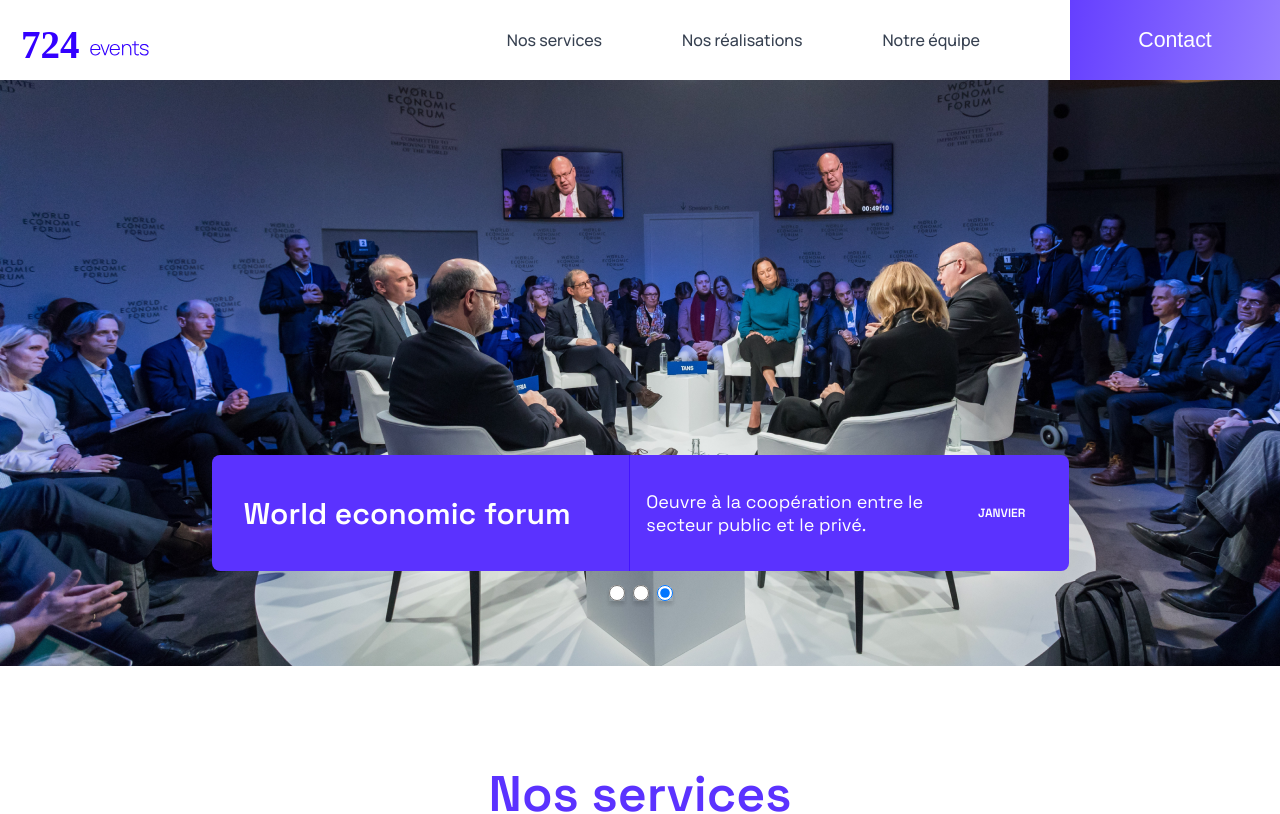
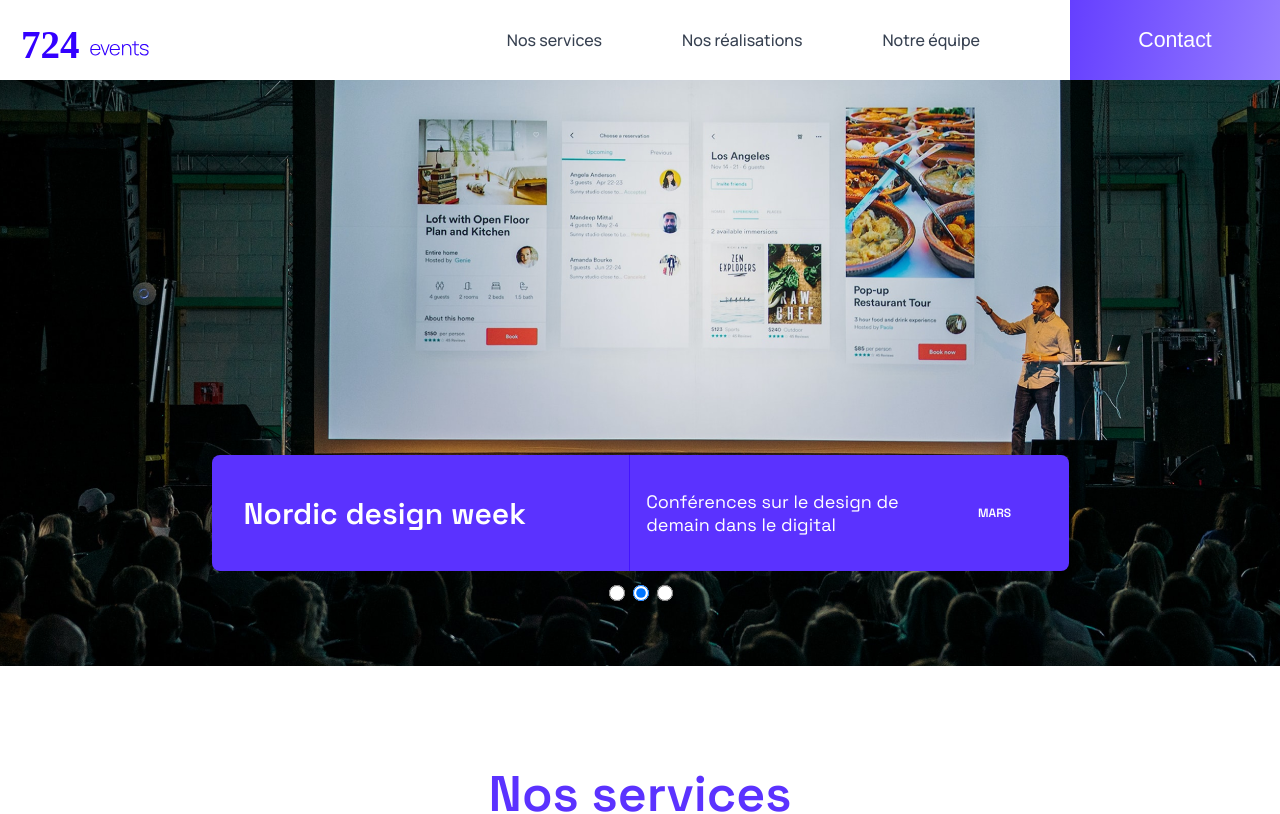
Before and after one commit to samylouati/724event, a React (Create React App) app: page / in a window 1280 px wide. Shown: the top 814 px of the page. Built offline with nearby package versions, Linux system fonts and the light colour scheme.

Commit message:
correction mentorat

```diff
--- a/src/containers/Slider/index.js
+++ b/src/containers/Slider/index.js
@@ -1,4 +1,4 @@
-import { useEffect, useState } from "react";
+import React, { useEffect, useState } from "react";
 import { useData } from "../../contexts/DataContext";
 import { getMonth } from "../../helpers/Date";
 
@@ -11,52 +11,47 @@
     new Date(evtA.date) < new Date(evtB.date) ? -1 : 1
   );
   const nextCard = () => {
-    // Ajout condition pour appel de la fonction
-    if (byDateDesc) {
-      setTimeout(
-        () => setIndex(index < byDateDesc.length ? index + 1 : 0),
-        5000
-      );
-    }
+    setTimeout(
+      () => setIndex(index < (byDateDesc?.length || 0) - 1 ? index + 1 : 0),
+      5000
+    );
   };
   useEffect(() => {
     nextCard();
-  },
-
-  [index]); // J'ajoute un index comme dependance pour eviter les problemes de rendu
-
+  });
   return (
     <div className="SlideCardList">
-      {byDateDesc?.map((focus, idx) => (
-        <>
+      {byDateDesc?.map((event, idx) => (
+        <React.Fragment key={`${event.title}-Fragment`}>
           <div
-            key={focus.id}
+            key={event.title}
             className={`SlideCard SlideCard--${
               index === idx ? "display" : "hide"
             }`}
           >
-            <img src={focus.cover} alt="forum" />
+            <img src={event.cover} alt="forum" />
             <div className="SlideCard__descriptionContainer">
               <div className="SlideCard__description">
-                <h3>{focus.title}</h3>
-                <p>{focus.description}</p>
-                <div>{getMonth(new Date(focus.date))}</div>
+                <h3>{event.title}</h3>
+                <p>{event.description}</p>
+                <div>{getMonth(new Date(event.date))}</div>
               </div>
             </div>
           </div>
           <div className="SlideCard__paginationContainer">
             <div className="SlideCard__pagination">
-              {byDateDesc.map((_, radioIdx) => (
+              {byDateDesc.map((e, radioIdx) => (
                 <input
-                  key={focus.id}
+                  key={`${e.title}-Radio`}
                   type="radio"
                   name="radio-button"
-                  defaultChecked={idx === radioIdx}
+                  checked={index === radioIdx}
+                  readOnly
                 />
               ))}
             </div>
           </div>
-        </>
+        </React.Fragment>
       ))}
     </div>
   );
```
